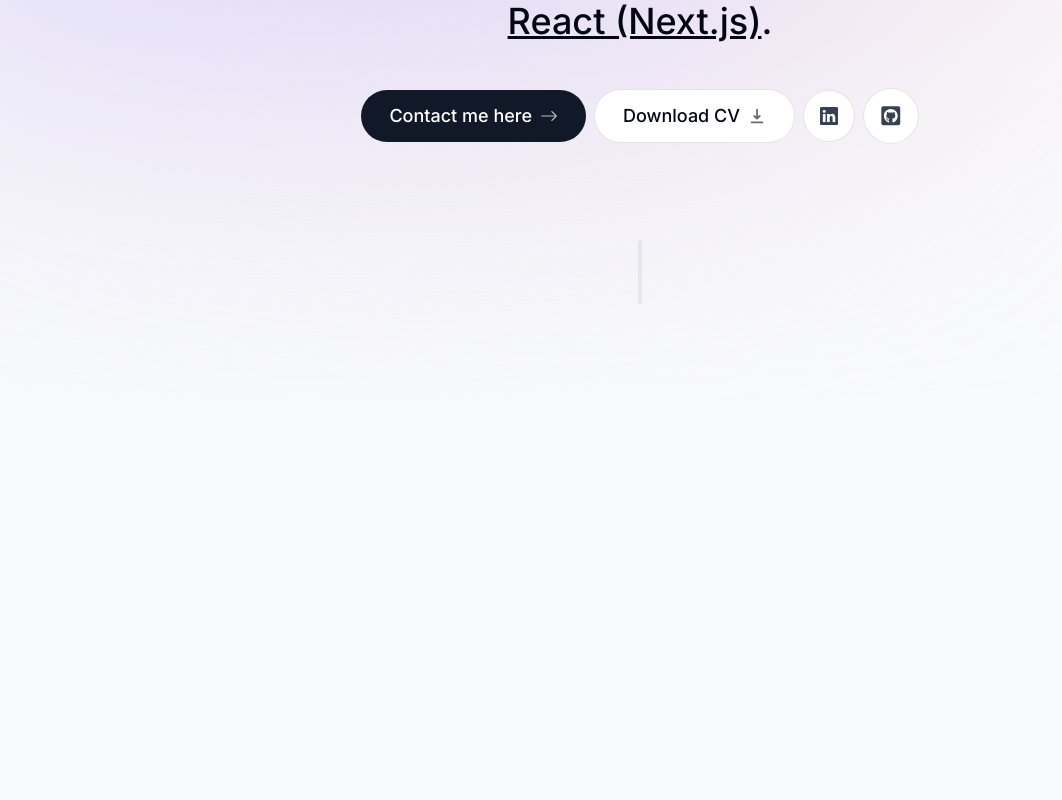
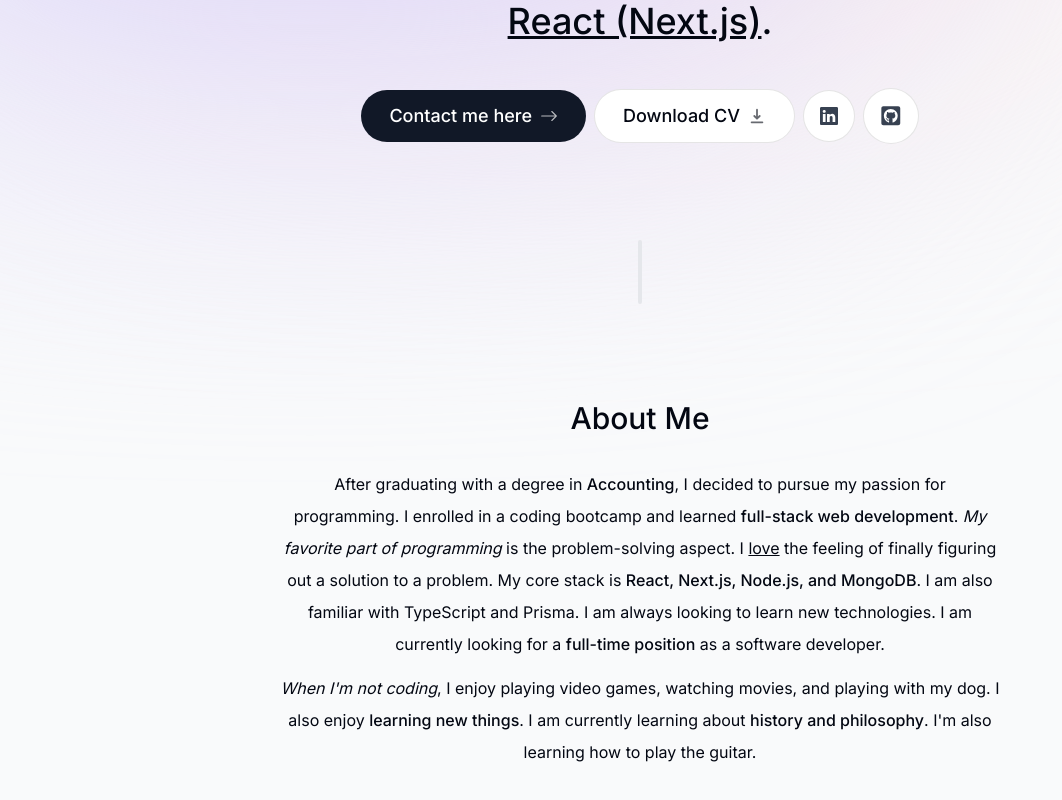
Before and after one commit to ZachMcLean/portfolio, a Next.js app: page / in a window 1280 px wide. Shown: the part 424-1224 px from the top of the page, without its empty margins (0-1062 px from the left). Before the commit the page ends 824 px from the top, so only its background shows below. Built offline with nearby package versions, Linux system fonts and the light colour scheme.

Commit message:
Added about section | setup re-usable heading component | animated section with framer motion

```diff
--- a/src/app/page.tsx
+++ b/src/app/page.tsx
@@ -1,3 +1,4 @@
+import About from "@/components/About";
 import Divider from "@/components/Divider";
 import Intro from "@/components/Intro";
 
@@ -6,6 +7,7 @@
 		<main className="flex flex-col items-center px-4">
 			<Intro />
 			<Divider />
+			<About />
 		</main>
 	);
 }
--- /dev/null
+++ b/src/components/About.tsx
@@ -0,0 +1,45 @@
+"use client";
+import React from "react";
+import SectionHeading from "./section-heading";
+import { motion } from "framer-motion";
+
+const About = () => {
+	return (
+		<motion.section
+			className="mb-28 max-w-[45rem] text-center leading-8 sm:mb-40"
+			initial={{ opacity: 0, y: 100 }}
+			animate={{ opacity: 1, y: 0 }}
+			transition={{ delay: 0.175 }}
+		>
+			<SectionHeading>About me</SectionHeading>
+			<p className="mb-3">
+				After graduating with a degree in{" "}
+				<span className="font-medium">Accounting</span>, I decided to pursue my
+				passion for programming. I enrolled in a coding bootcamp and learned{" "}
+				<span className="font-medium">full-stack web development</span>.{" "}
+				<span className="italic">My favorite part of programming</span> is the
+				problem-solving aspect. I <span className="underline">love</span> the
+				feeling of finally figuring out a solution to a problem. My core stack
+				is{" "}
+				<span className="font-medium">
+					React, Next.js, Node.js, and MongoDB
+				</span>
+				. I am also familiar with TypeScript and Prisma. I am always looking to
+				learn new technologies. I am currently looking for a{" "}
+				<span className="font-medium">full-time position</span> as a software
+				developer.
+			</p>
+
+			<p>
+				<span className="italic">When I'm not coding</span>, I enjoy playing
+				video games, watching movies, and playing with my dog. I also enjoy{" "}
+				<span className="font-medium">learning new things</span>. I am currently
+				learning about{" "}
+				<span className="font-medium">history and philosophy</span>. I'm also
+				learning how to play the guitar.
+			</p>
+		</motion.section>
+	);
+};
+
+export default About;
--- a/src/components/Intro.tsx
+++ b/src/components/Intro.tsx
@@ -46,7 +46,7 @@
 					</motion.span>
 				</div>
 			</div>
-			<motion.p
+			<motion.h1
 				className="mb-10 mt-4 px-4 text-2xl font-medium !leading-[1.5] sm:text-4xl"
 				initial={{ opacity: 0, y: 100 }}
 				animate={{ opacity: 1, y: 0 }}
@@ -56,7 +56,7 @@
 				<span className="font-bold">8 years</span> of experience. I enjoy
 				building <span className="italic">sites & apps</span>. My focus is{" "}
 				<span className="underline">React (Next.js)</span>.
-			</motion.p>
+			</motion.h1>
 
 			<motion.div
 				className="flex flex-col sm:flex-row items-center justify-center gap-2 px-4 text-lg font-medium"
--- /dev/null
+++ b/src/components/section-heading.tsx
@@ -0,0 +1,9 @@
+import React from "react";
+
+type SectionHeadingProps = {
+	children: React.ReactNode;
+};
+
+export default function SectionHeading({ children }: SectionHeadingProps) {
+	return <h2 className="text-3xl font-medium capitalize mb-8">{children}</h2>;
+}
```
